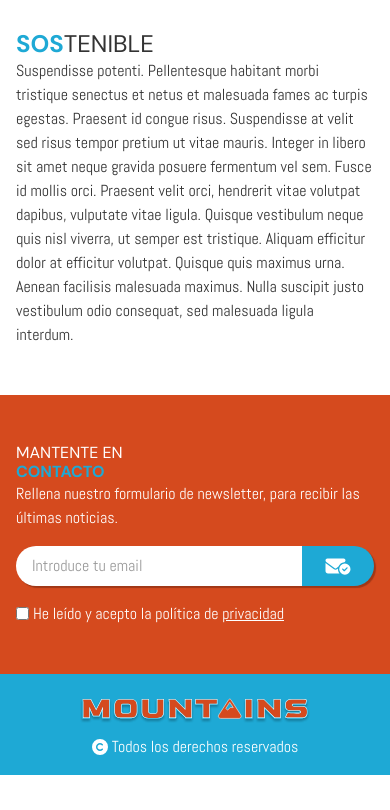
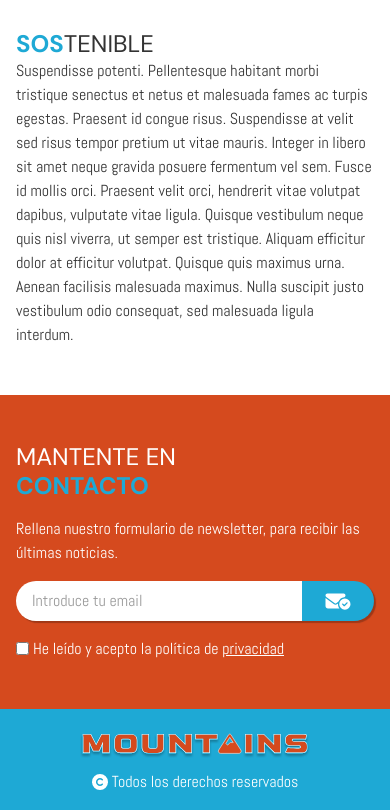
Before and after one commit to jbmunozhuercano/mountains, a Next.js app: page / in a window 390 px wide. Shown: the part 2520-3330 px from the top of the page. Before the commit the page ends 3295 px from the top, so only its background shows below. Built offline with nearby package versions, Linux system fonts and the light colour scheme.

Commit message:
Added stylest to tablet and desktop to component

```diff
--- a/app/components/ContactBlock/index.tsx
+++ b/app/components/ContactBlock/index.tsx
@@ -4,11 +4,13 @@ import {faEnvelopeCircleCheck} from '@fortawesome/free-solid-svg-icons';
 
 export default function ContactBlock(): JSX.Element {
   return (
-    <section className='py-12 px-4 bg-primary text-white'>
-      <h3 className='uppercase'>
+    <section className='py-12 px-4 bg-primary text-white lg:py-16'>
+      <div className='md:w-2xl md:mx-auto lg:w-5xl lg:flex lg:justify-center'>
+        <h3 className='uppercase mb-4 text-2xl md:text-4xl lg:text-right lg:mr-16'>
           Mantente en
           <span className='text-secondary font-bold block'>Contacto</span>
         </h3>
+        <div>
           <p className='mb-4'>
             Rellena nuestro formulario de newsletter, para recibir las últimas
             noticias.
@@ -25,7 +27,7 @@ export default function ContactBlock(): JSX.Element {
               />
               <button
                 type='submit'
-            className='bg-secondary flex justify-center items-center h-10 py-2 px-4 rounded-e-3xl w-1/5 shadow-[2px_2px_1px_rgba(0,0,0,0.25)]'
+                className='bg-secondary flex justify-center items-center h-10 py-2 px-4 rounded-e-3xl w-1/5 shadow-[2px_2px_1px_rgba(0,0,0,0.25)] cursor-pointer'
               >
                 <FontAwesomeIcon
                   icon={faEnvelopeCircleCheck}
@@ -36,13 +38,20 @@ export default function ContactBlock(): JSX.Element {
               </button>
             </div>
             <label htmlFor='privacy' className='flex items-center'>
-          <input className='mr-1' type='checkbox' name='privacy' id='privacy' />
+              <input
+                className='mr-1'
+                type='checkbox'
+                name='privacy'
+                id='privacy'
+              />
               He leído y acepto la política de&nbsp;
               <a href='#' className='underline'>
                 privacidad
               </a>
             </label>
           </form>
+        </div>
+      </div>
     </section>
   );
 }
```
Lines whose indentation alone changed are shown as unchanged.
